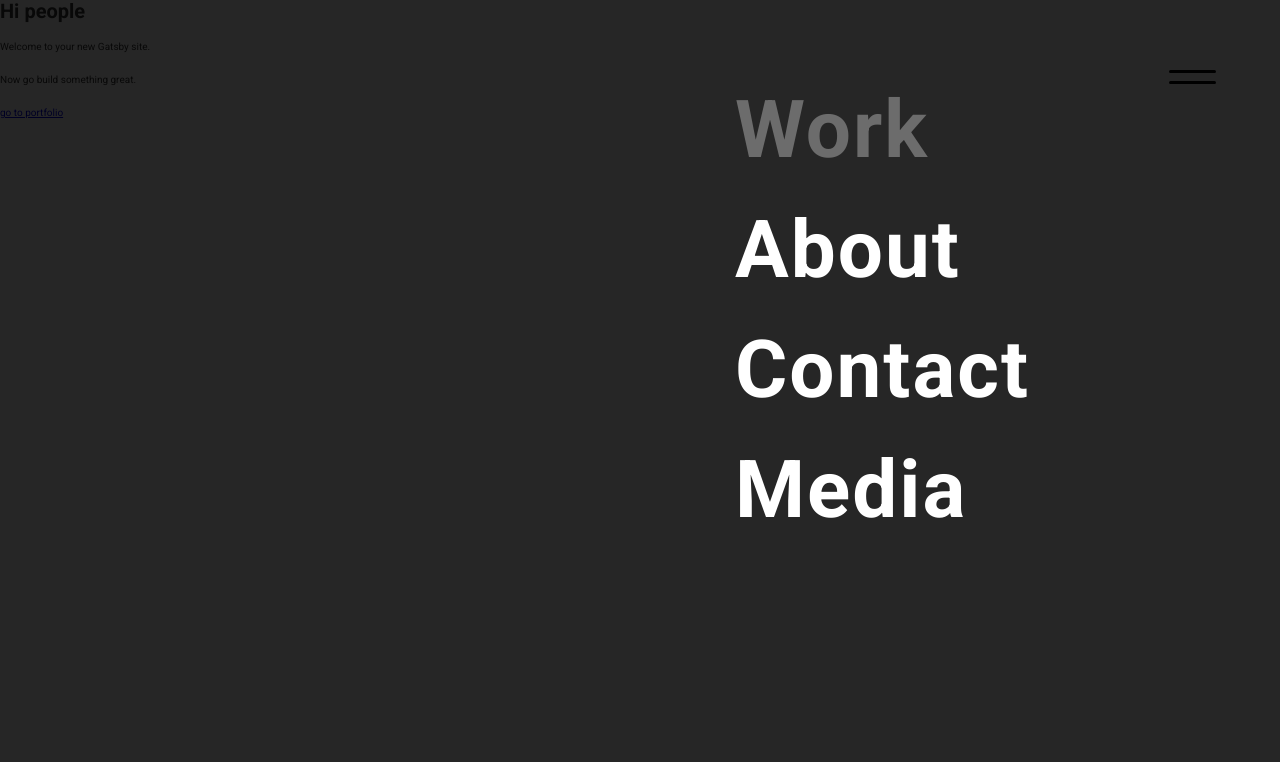
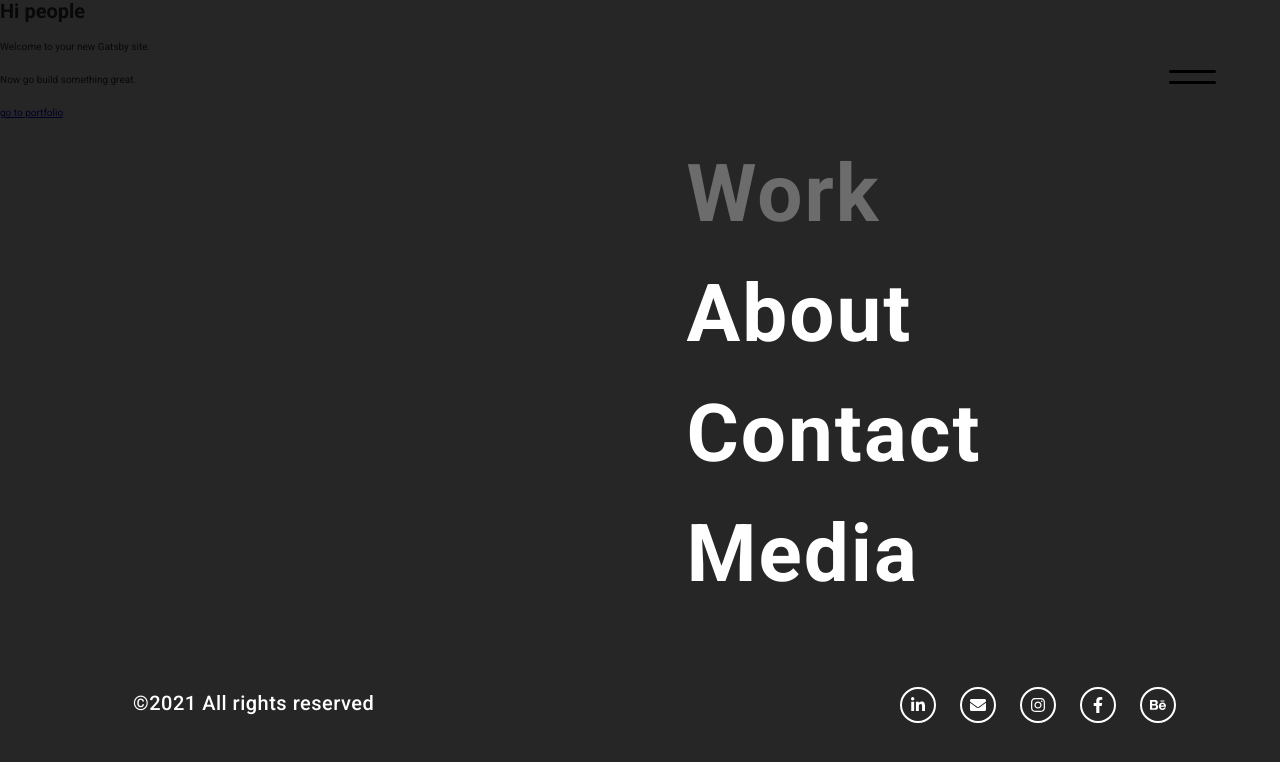
Before and after one commit to sorinfratila/rares-portfolio, a Gatsby site: page / in a window 1280 px wide. Both pictures are taken after a click on the button 1182 px from the left and 77 px from the top of the page. Built offline with nearby package versions, Linux system fonts and the light colour scheme; Gatsby itself is replaced by a stand-in of ours; a web font is replaced by a local one.

Commit message:
installed icon pack, optimised for bundle size, added circle icon component, fixed some more styling with the menu

```diff
--- a/gatsby-config.js
+++ b/gatsby-config.js
@@ -9,15 +9,15 @@ module.exports = {
         `gatsby-plugin-image`,
         `gatsby-plugin-sass`,
         {
-      resolve: 'gatsby-plugin-layout',
+            resolve: "gatsby-plugin-layout",
             options: {
-        component: require.resolve('./src/hoc/Layouts/Layout.js'),
+                component: require.resolve("./src/hoc/Layouts/Layout.js"),
             },
         },
         {
-      resolve: 'gatsby-plugin-typography',
+            resolve: "gatsby-plugin-typography",
             options: {
-        pathToConfigModule: 'src/utils/typography',
+                pathToConfigModule: "src/utils/typography",
             },
         },
         {
@@ -29,5 +29,11 @@ module.exports = {
         },
         `gatsby-transformer-sharp`,
         `gatsby-plugin-sharp`,
+        {
+            resolve: "gatsby-plugin-webpack-bundle-analyser-v2",
+            options: {
+                devMode: true,
+            },
+        },
     ],
 }
--- a/package.json
+++ b/package.json
@@ -5,6 +5,7 @@
   "version": "0.1.0",
   "author": "sorin.fratila@protonmail.ch",
   "dependencies": {
+    "@react-icons/all-files": "^4.1.0",
     "gatsby": "^3.0.1",
     "gatsby-plugin-gatsby-cloud": "^2.0.0",
     "gatsby-plugin-image": "^1.0.0",
@@ -27,6 +28,7 @@
     "typography": "^0.16.19"
   },
   "devDependencies": {
+    "gatsby-plugin-webpack-bundle-analyser-v2": "^1.1.21",
     "prettier": "2.2.1"
   },
   "keywords": [
--- a/src/components/Navigation/Menu/Menu.js
+++ b/src/components/Navigation/Menu/Menu.js
@@ -1,23 +1,97 @@
 import React from "react"
 import PropTypes from "prop-types"
 import Backdrop from "../../UI/Backdrop/Backdrop"
-import * as classes from "./Menu.module.scss"
 import NavigationItems from "../NavigationItems/NavigationItems"
+import CircleIcon from "../../UI/CircleIcon/CircleIcon"
+import { FaEnvelope } from "@react-icons/all-files/fa/FaEnvelope"
+import { FaBehance } from "@react-icons/all-files/fa/FaBehance"
+import { FaLinkedinIn } from "@react-icons/all-files/fa/FaLinkedinIn"
+import { FaFacebookF } from "@react-icons/all-files/fa/FaFacebookF"
+import { FaInstagram } from "@react-icons/all-files/fa/FaInstagram"
 
 function Menu({ clicked, show, menuList, backdropClicked }) {
-    const classesArr = [classes.MenuItems]
-    if (show) classesArr.push(classes.Shown)
+    const nowYear = new Date().getFullYear()
+    const iconsArr = [
+        {
+            link: "www.google.com",
+            Icon: FaLinkedinIn,
+            selected: false,
+        },
+        {
+            link: "www.google.dk",
+            Icon: FaEnvelope,
+            selected: true,
+        },
+        {
+            link: "www.google.it",
+            Icon: FaInstagram,
+            selected: false,
+        },
+        {
+            link: "www.google.ru",
+            Icon: FaFacebookF,
+            selected: false,
+        },
+        {
+            link: "www.google.ro",
+            Icon: FaBehance,
+            selected: false,
+        },
+    ]
 
     return (
         <>
-            <Backdrop show={show} clicked={backdropClicked} />
-            <div className={classesArr.join(" ")}>
+            <Backdrop show={show} clicked={backdropClicked}>
+                <div
+                    style={{
+                        display: "flex",
+                        flexDirection: "column",
+                        justifyContent: "flex-end",
+                        flex: "1",
+                    }}
+                >
+                    <div
+                        style={{
+                            height: "5%",
+                            fontSize: "20px",
+                            fontWeight: "500",
+                            letterSpacing: "0.5px",
+                        }}
+                    >
+                        &copy;{nowYear} All rights reserved
+                    </div>
+                </div>
+                <div
+                    style={{
+                        display: "flex",
+                        flexDirection: "column",
+                        flex: "1",
+                    }}
+                >
                     <NavigationItems
                         items={menuList}
                         clicked={clicked}
                         show={show}
                     />
+                    <div
+                        style={{
+                            height: "5%",
+                            display: "flex",
+                            justifyContent: "flex-end",
+                        }}
+                    >
+                        {iconsArr.map(({ Icon, link, selected }) => {
+                            return (
+                                <CircleIcon
+                                    key={link}
+                                    icon={() => <Icon />}
+                                    selected={selected}
+                                />
+                            )
+                        })}
                     </div>
+                </div>
+            </Backdrop>
         </>
     )
 }
--- a/src/components/Navigation/Menu/Menu.module.scss
+++ /dev/null
@@ -1,43 +0,0 @@
-.MenuItems {
-    z-index: 12;
-    // margin-top: 7rem;
-    position: absolute;
-    right: 250px;
-    top: 70px;
-    width: auto;
-    min-width: 315px;
-    visibility: hidden;
-    overflow: hidden;
-    height: 0;
-    -webkit-transform: scale(1);
-    -moz-transform: scale(1);
-    transform: scale(1);
-
-    &.Shown {
-        visibility: visible;
-        height: auto;
-        position: fixed;
-    }
-}
-
-@media (max-width: 1023px) {
-    .MenuItems {
-        width: 85%;
-        height: 0;
-        // padding-top: 60px;
-
-        &.Shown {
-            visibility: visible;
-        }
-    }
-}
-@media (min-width: 1024px) {
-    .MenuItems {
-        height: 0;
-        // padding-top: 60px;
-
-        &.Shown {
-            visibility: visible;
-        }
-    }
-}
--- a/src/components/Navigation/NavigationItems/NavigationItems.js
+++ b/src/components/Navigation/NavigationItems/NavigationItems.js
@@ -1,10 +1,13 @@
-import React from 'react';
-import * as classes from './NavigationItems.module.scss';
-import NavigationItem from './NavigationItem/NavigationItem';
-import PropTypes from 'prop-types';
+import React from "react"
+import * as classes from "./NavigationItems.module.scss"
+import NavigationItem from "./NavigationItem/NavigationItem"
+import PropTypes from "prop-types"
 
 function NavigationItems(props) {
-  const { show, clicked, items } = props;
+    const { show, clicked, items } = props
+
+    const classesArr = [classes.NavigationItems]
+    if (show) classesArr.push(classes.Shown)
 
     const localItems = items.map(item => {
         return (
@@ -12,18 +15,19 @@ function NavigationItems(props) {
                 clicked={clicked}
                 key={item.name}
                 show={show}
-        link={item.to}>
+                link={item.to}
+            >
                 {item.name}
             </NavigationItem>
-    );
-  });
-  return <ul className={classes.NavigationItems}>{localItems}</ul>;
+        )
+    })
+    return <ul className={classesArr.join(" ")}>{localItems}</ul>
 }
 
 NavigationItems.propTypes = {
     show: PropTypes.bool,
     clicked: PropTypes.func,
     items: PropTypes.array,
-};
+}
 
-export default NavigationItems;
+export default NavigationItems
--- a/src/components/Navigation/NavigationItems/NavigationItems.module.scss
+++ b/src/components/Navigation/NavigationItems/NavigationItems.module.scss
@@ -1,10 +1,43 @@
 .NavigationItems {
+    z-index: 12;
     margin: 0;
     padding: 0;
-  list-style-image: none;
     list-style-type: none;
     display: flex;
     flex-flow: column;
     justify-content: center;
     align-items: flex-start;
+    width: auto;
+    min-width: 315px;
+    visibility: hidden;
+    overflow: hidden;
+    height: 0;
+    flex: 1;
+    -webkit-transform: scale(1);
+    -moz-transform: scale(1);
+    transform: scale(1);
+
+    &.Shown {
+        visibility: visible;
+        height: auto;
     }
+}
+
+@media (max-width: 1023px) {
+    .NavigationItems {
+        height: 0;
+
+        &.Shown {
+            visibility: visible;
+        }
+    }
+}
+@media (min-width: 1024px) {
+    .NavigationItems {
+        height: 0;
+
+        &.Shown {
+            visibility: visible;
+        }
+    }
+}
--- a/src/components/UI/Backdrop/Backdrop.js
+++ b/src/components/UI/Backdrop/Backdrop.js
@@ -1,23 +1,25 @@
-import React from 'react';
-import PropTypes from 'prop-types';
-import * as classes from './Backdrop.module.scss';
+import React from "react"
+import PropTypes from "prop-types"
+import * as classes from "./Backdrop.module.scss"
 
-function backdrop(props) {
-  const { clicked, show } = props;
-  const classesArr = [classes.Backdrop];
-  if (!show) {
-    classesArr.push(classes.Hidden);
-  }
+function Backdrop(props) {
+    const { clicked, show } = props
+    const classesArr = [classes.Backdrop]
+    if (!show) {
+        classesArr.push(classes.Hidden)
+    }
 
-  const delay = func => {
-    return setTimeout(() => func(), 0);
-  };
+    const delay = func => {
+        return setTimeout(() => func(), 0)
+    }
 
-  return (
-    <div onClick={() => delay(clicked)} className={classesArr.join(' ')}/>
-  );
+    return (
+        <div onClick={() => delay(clicked)} className={classesArr.join(" ")}>
+            {props.children}
+        </div>
+    )
 }
 
-backdrop.propTypes = { clicked: PropTypes.func, show: PropTypes.bool };
+Backdrop.propTypes = { clicked: PropTypes.func, show: PropTypes.bool }
 
-export default backdrop;
+export default Backdrop
--- a/src/components/UI/Backdrop/Backdrop.module.scss
+++ b/src/components/UI/Backdrop/Backdrop.module.scss
@@ -1,7 +1,7 @@
 .Backdrop {
     position: fixed;
     overflow: hidden;
-    padding: 60px 80px 80px 133px;
+    display: flex;
     left: 0;
     top: 0;
     bottom: 0;
@@ -9,7 +9,9 @@
     width: 100vw;
     height: 100vh;
     z-index: 10;
+    padding: 60px 80px 80px 133px;
     background-color: rgba(0, 0, 0, 0.85);
+    color: white;
     transition: opacity 250ms cubic-bezier(0.25, 0.46, 0.45, 0.94),
         height 250ms step-start;
 
--- /dev/null
+++ b/src/components/UI/CircleIcon/CircleIcon.js
@@ -0,0 +1,28 @@
+import React from "react"
+import PropTypes from "prop-types"
+import * as classes from "./CircleIcon.module.scss"
+
+CircleIcon.propTypes = {
+    icon: PropTypes.func,
+    height: PropTypes.string,
+    width: PropTypes.string,
+    selected: PropTypes.bool,
+}
+
+function CircleIcon({ icon, height = "36px", width = "36px", selected }) {
+    const classesArr = [classes.CircleIcon]
+    return (
+        <div
+            className={classesArr.join(" ")}
+            aria-selected={selected}
+            style={{
+                height,
+                width,
+            }}
+        >
+            {icon()}
+        </div>
+    )
+}
+
+export default CircleIcon
--- /dev/null
+++ b/src/components/UI/CircleIcon/CircleIcon.module.scss
@@ -0,0 +1,16 @@
+.CircleIcon {
+    border-radius: 9999px;
+    padding: 5px;
+    border: solid 2px white;
+    font-size: 16px;
+    display: flex;
+    justify-content: center;
+    align-items: center;
+    margin-right: 24px;
+    transition: color 200ms ease-in-out, border-color 200ms ease-in-out;
+
+    &:hover {
+        color: gray;
+        border-color: gray;
+    }
+}
--- a/src/hoc/Aux/Aux.js
+++ /dev/null
@@ -1,3 +0,0 @@
-const Aux = props => props.children;
-
-export default Aux;
```
Also changed, not shown: 2 other files. Lines whose indentation alone changed are shown as unchanged.
